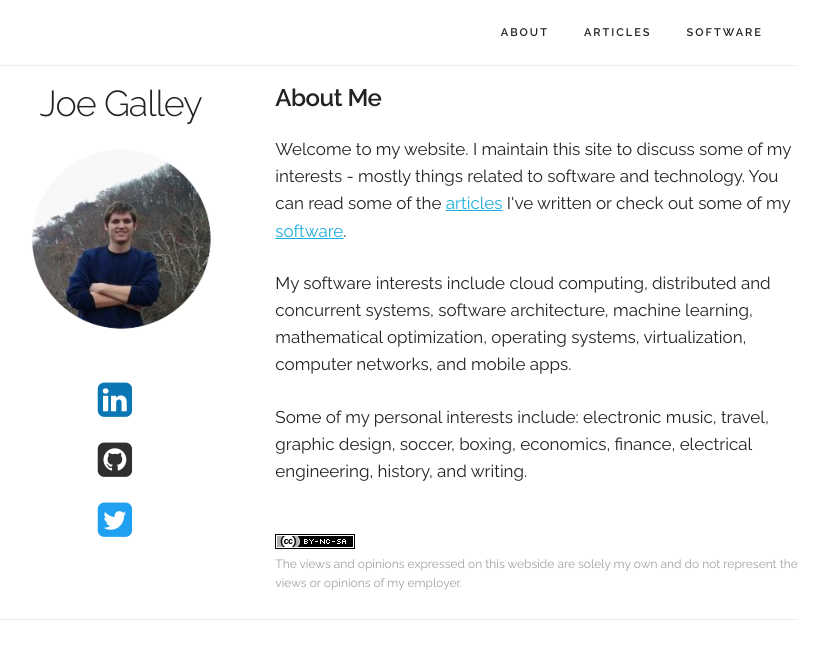
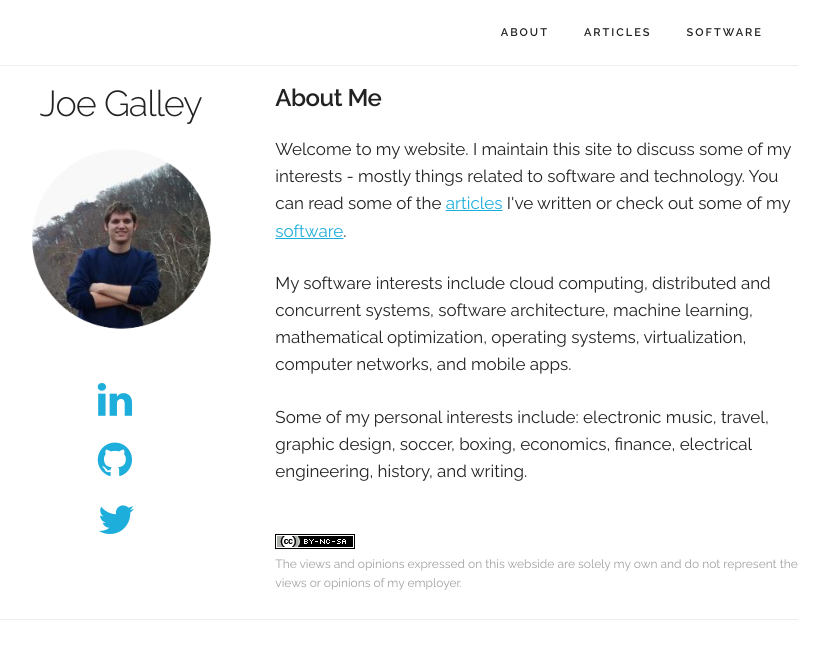
Before and after one commit to joegalley/joegalley.github.io, a Jekyll site: the page built from index.html, in a window 1280 px wide. Shown: the top 659 px of the page, without its empty margins (242-1071 px from the left). Built offline with Jekyll 4.4.1, drawn with Linux system fonts in a browser that asks for light colours; nearby versions of some CDN libraries.

```diff
--- a/_includes/footer.html
+++ b/_includes/footer.html
@@ -2,8 +2,8 @@
 	</div>
 
 	<script src="https://cdnjs.cloudflare.com/ajax/libs/jquery/3.2.1/jquery.min.js" integrity="sha256-hwg4gsxgFZhOsEEamdOYGBf13FyQuiTwlAQgxVSNgt4=" crossorigin="anonymous"></script>
-	<script type="text/javascript" src="js/ga.js"></script>
-	<script type="text/javascript" src="js/app.js"></script>
+	<script type="text/javascript" src="{{ site.data.global.assetDir }}/js/ga.js"></script>
+	<script type="text/javascript" src="{{ site.data.global.assetDir }}/js/app.js"></script>
 
 </body>
 </html>
--- a/index.html
+++ b/index.html
@@ -13,17 +13,17 @@ layout: default
 							<ul>
 								<li>
 									<a href="https://www.linkedin.com/in/joegalley">
-										<i class="fa fa-linkedin-square" style="color: #0a76b3;"></i>
+										<i class="fa fa-linkedin"></i>
 									</a>
 								</li>
 								<li>
 									<a href="https://github.com/joegalley">
-										<i class="fa fa-github-square" style="color: #2f2f2f;"></i>
+										<i class="fa fa-github"></i>
 									</a>
 								</li>
 								<li>
 									<a href="https://twitter.com/joe_galley">
-										<i class="fa fa-twitter-square" style="color: #1fa0f1;"></i>
+										<i class="fa fa-twitter"></i>
 									</a>
 								</li>
 							</ul>
@@ -79,12 +79,3 @@ layout: default
 					</div>
 				</div>
 			</div>
-	    </div>
-	</div>
-
-	<script src="https://cdnjs.cloudflare.com/ajax/libs/jquery/3.2.1/jquery.min.js" integrity="sha256-hwg4gsxgFZhOsEEamdOYGBf13FyQuiTwlAQgxVSNgt4=" crossorigin="anonymous"></script>
-	<script type="text/javascript" src="js/ga.js"></script>
-	<script type="text/javascript" src="js/app.js"></script>
-
-</body>
-</html>
```
